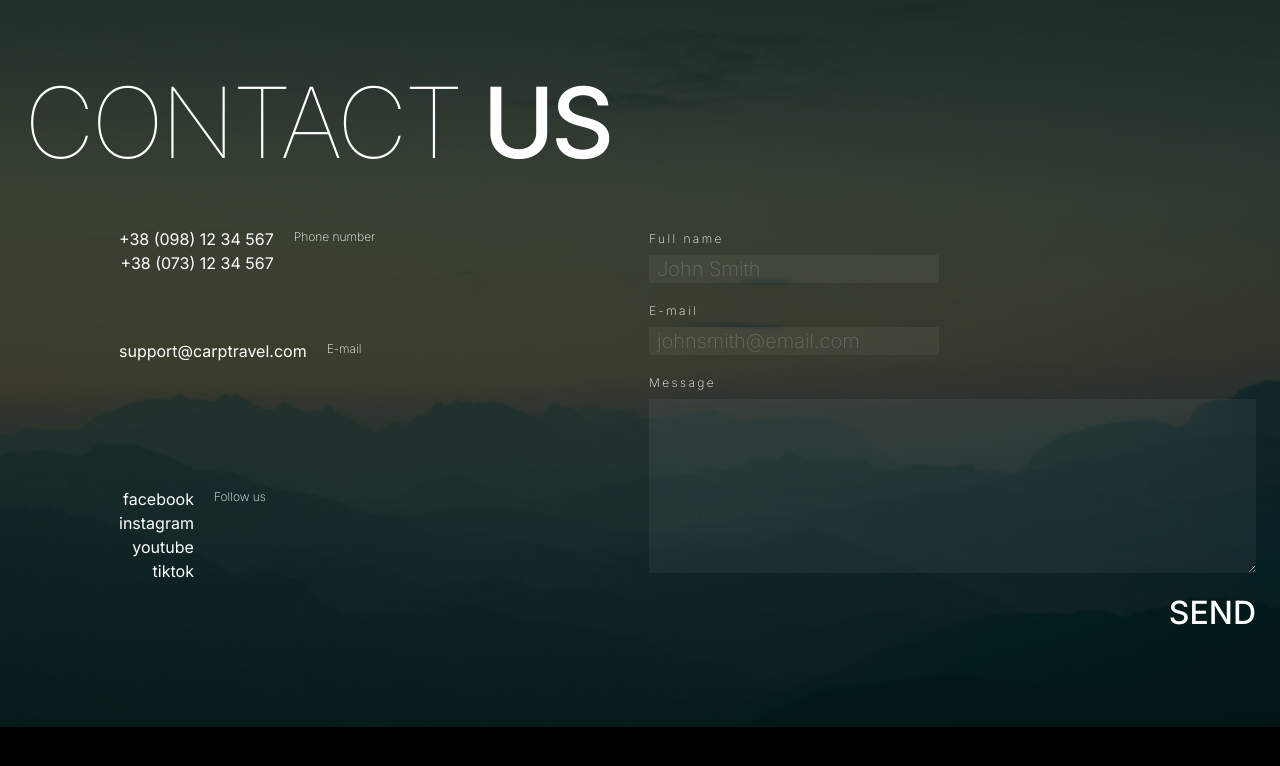
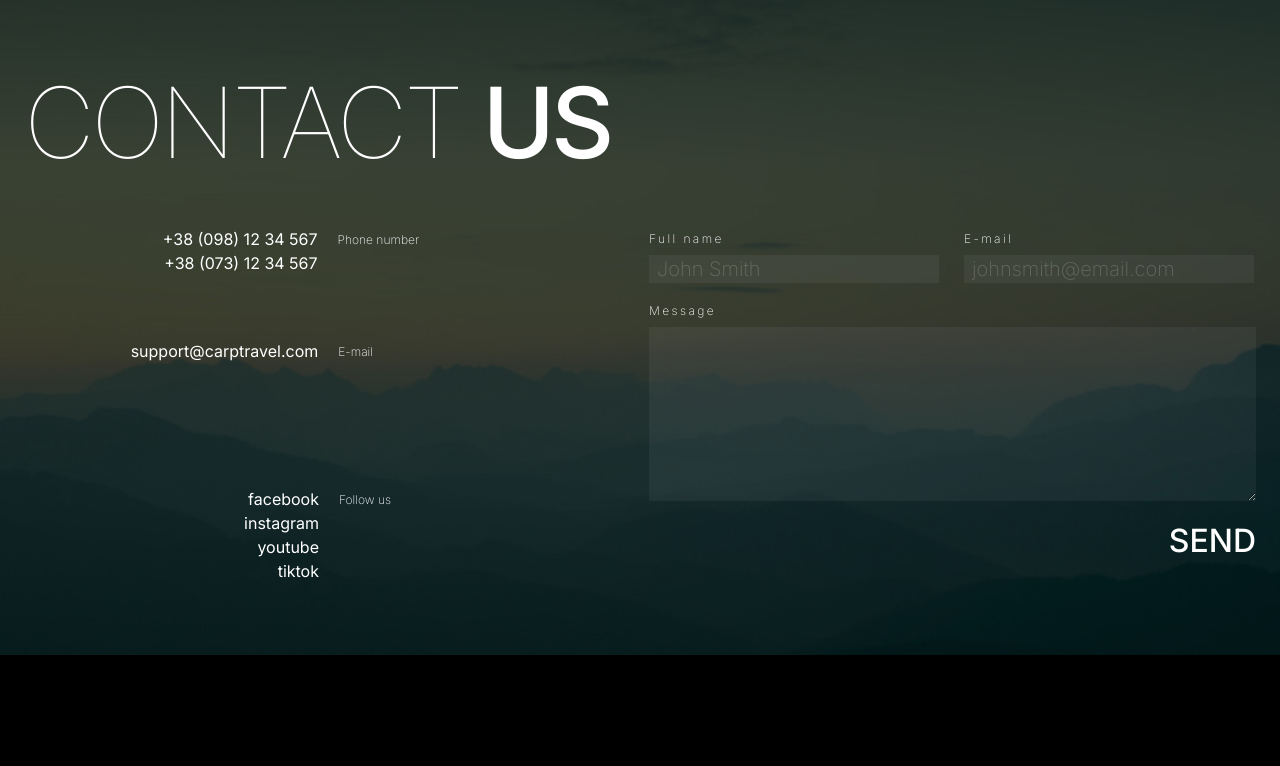
Before and after one commit to Anastasia-front/test-soft-ryzen, a Next.js app: page /section/contacts in a window 1280 px wide. Shown: the top 766 px of the page. Built offline with nearby package versions, Linux system fonts and the light colour scheme.

Commit message:
refactor : fix styles of section "contacts"

```diff
--- a/src/app/section/contacts/Form/Form.tsx
+++ b/src/app/section/contacts/Form/Form.tsx
@@ -116,7 +116,9 @@ export function Form() {
 								required={formFieldsData[field].required}
 								disabled={formFieldsData[field].disabled}
 								placeholder={formFieldsData[field].placeholder}
-								className="self-start"
+								className={`self-start ${
+									field === "email" && "xl:mt-[-72px] xl:ml-[315px]"
+								}`}
 							/>
 						);
 					case "message":
--- a/src/app/section/contacts/page.tsx
+++ b/src/app/section/contacts/page.tsx
@@ -15,7 +15,7 @@ export default function Contacts() {
 					Contact<span className="font-500"> US</span>
 				</h1>
 				<div
-					className="self-end md:self-center xl:self-start w-full
+					className="self-end md:self-center  w-full
 			md:flex md:flex-col md:gap-[64px] xl:flex-row xl:gap-[230px]"
 				>
 					<ul
@@ -28,7 +28,7 @@ export default function Contacts() {
 								key={c.id}
 								className="flex gap-[20px] last:flex-row-reverse
 							xl:last:flex-row first:pr-0 last:pr-[15px] md:last:pr-[145px] pr-[46px]
-							xl:last:pt-[60px] xl:last:pr-[0px] xl:w-[300px]"
+							xl:last:pt-[60px] xl:last:pr-[28px] xl:w-[300px] xl:justify-end"
 							>
 								<ul>
 									{c.items.map((item) => (
@@ -43,7 +43,7 @@ export default function Contacts() {
 										</li>
 									))}
 								</ul>
-								<p className="text-12 text-left font-200 leading-[20px] ">
+								<p className="text-12 text-left font-200 leading-[20px] pt-[3px]">
 									{c.name}
 								</p>
 							</li>
```
